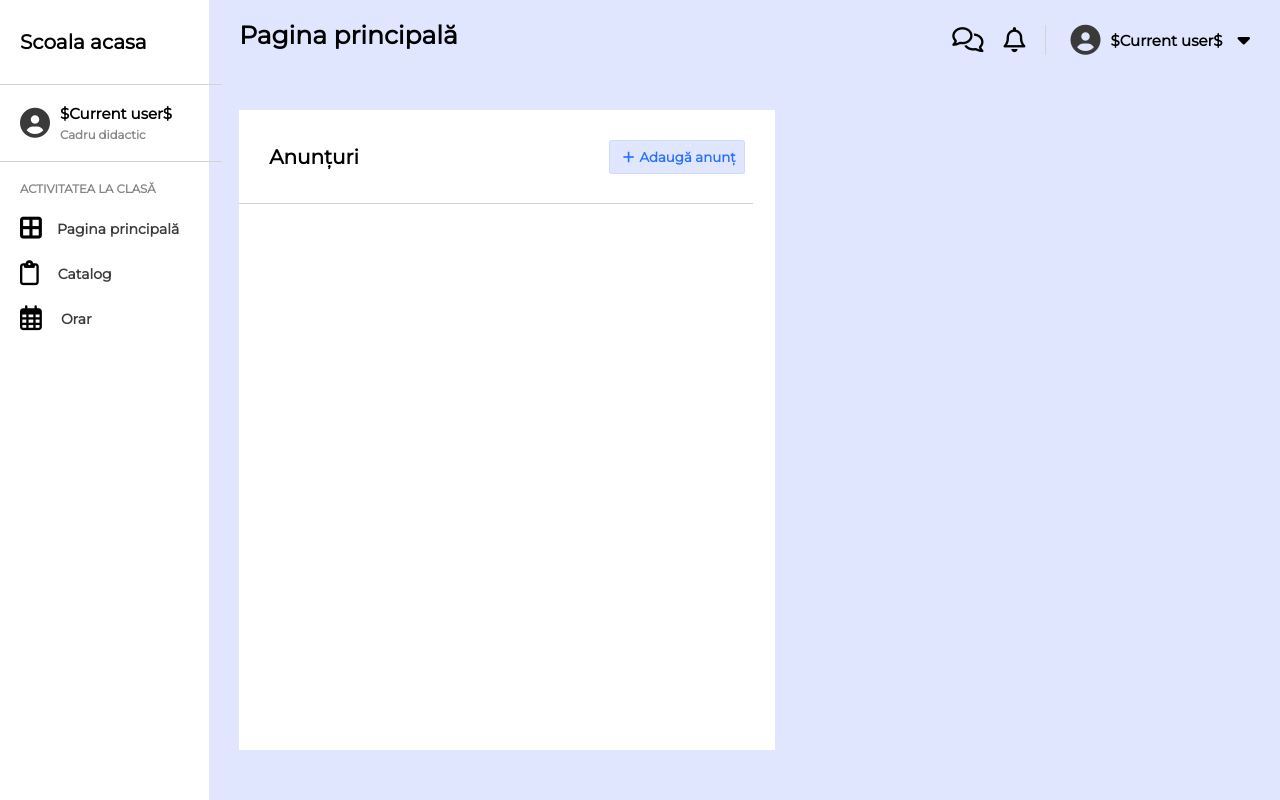
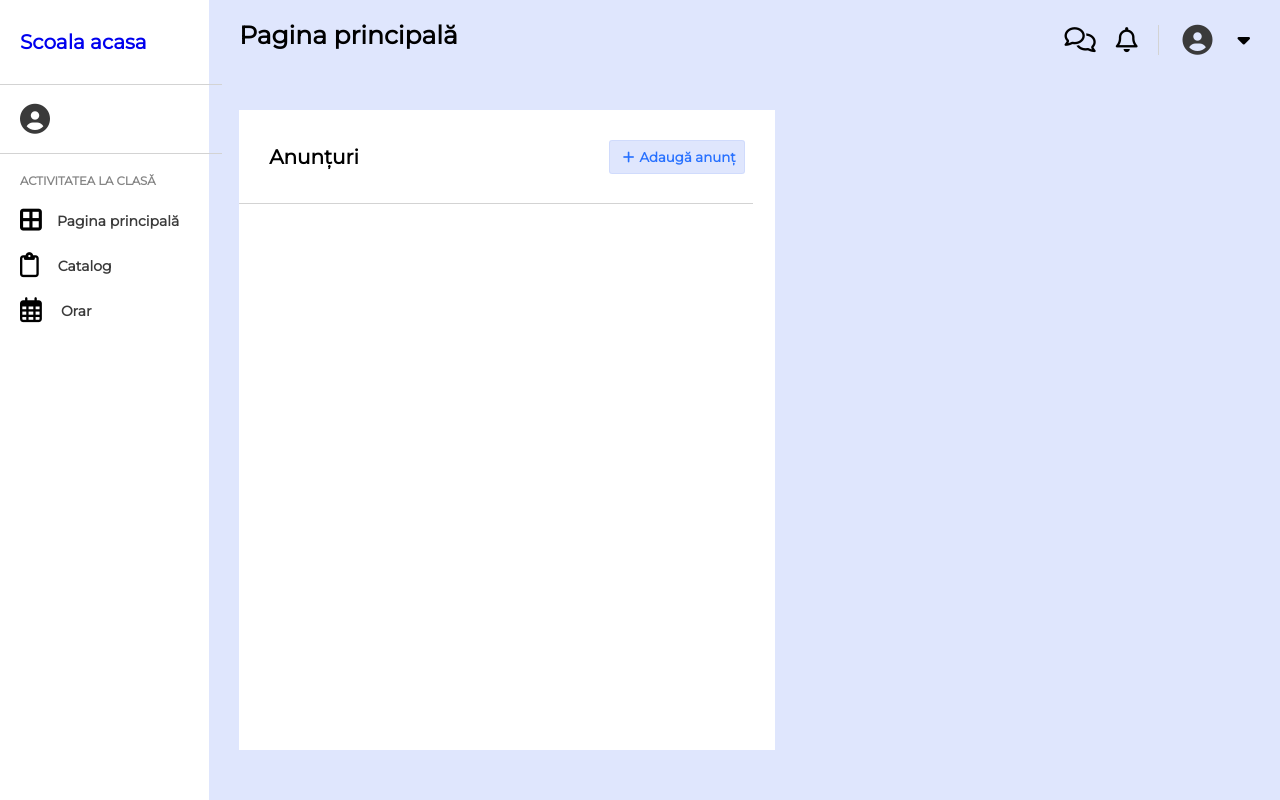
Before and after one commit to ispasvalentin22/scoala-acasa, a React (Create React App) app in the folder client/: page /dashboard in a window 1280 px wide. Built offline with nearby package versions, Linux system fonts and the light colour scheme.

Commit message:
pass currentUser from dashboard to childs comp and render it

```diff
--- a/client/src/components/dashboard-announcements/dashboard-announcements.component.jsx
+++ b/client/src/components/dashboard-announcements/dashboard-announcements.component.jsx
@@ -1,6 +1,6 @@
 import React from 'react';
 
-const DashboardAnnouncements = () => {
+const DashboardAnnouncements = ({ currentUser }) => {
   return (
     <div className="dashboard-wrapper">
       <div className="dashboard__main">
@@ -11,7 +11,7 @@ const DashboardAnnouncements = () => {
             <i class="far fa-bell"></i>
             <div className="currentuser-header-info">
               <i class="fas fa-user-circle"></i>
-              <h2>$Current user$</h2>
+              <h2>{ currentUser.name }</h2>
               <i class="fas fa-caret-down"></i>
             </div>
           </div>
--- a/client/src/components/dashboard-menu/dashboard-menu.component.jsx
+++ b/client/src/components/dashboard-menu/dashboard-menu.component.jsx
@@ -1,14 +1,14 @@
 import React from 'react';
 
-const DashboardMenu = () => {
+const DashboardMenu = ({ currentUser }) => {
   return (
     <section className="sidemenu">
-        <h2 className="sidemenu__logo">Scoala acasa</h2>
+        <a href="/"><h2 className="sidemenu__logo">Scoala acasa</h2></a>
         <div className="currentuser">
           <i class="fas fa-user-circle"></i>
           <div className="currentuser__details">
-            <h2>$Current user$</h2>
-            <h3>Cadru didactic</h3>
+            <h2>{ currentUser.name }</h2>
+            <h3>{ currentUser.role }</h3>
           </div>
         </div>
         <div className="class-activity">
--- a/client/src/pages/dashboard/dashboard.component.jsx
+++ b/client/src/pages/dashboard/dashboard.component.jsx
@@ -8,7 +8,7 @@ import DashboardMenu from '../../components/dashboard-menu/dashboard-menu.compon
 import DashboardAnnouncements from '../../components/dashboard-announcements/dashboard-announcements.component';
 
 const Dashboard = () => {
-  useSelector((state) => state.user);
+  let currentUser = useSelector((state) => state.user);
   const dispatch = useDispatch();
 
   useEffect(() => {
@@ -20,9 +20,9 @@ const Dashboard = () => {
 
   return (
     <div className="dashboard-container">
-      <DashboardMenu />
+      <DashboardMenu currentUser={currentUser} />
         <Switch>
-          <Route path="/dashboard" exact component={() => <DashboardAnnouncements /> } />
+          <Route path="/dashboard" exact component={() => <DashboardAnnouncements currentUser={currentUser} /> } />
         </Switch>
     </div>
   );
--- a/client/src/redux/user/user.actions.js
+++ b/client/src/redux/user/user.actions.js
@@ -79,8 +79,9 @@ export const getUserInfo = () => async (dispatch) => {
       dispatch({
         type: USER_GET_INFO,
         payload: {
-          name: response.data.user.name,
-          email: response.data.user.email,
+          name: response.data.name,
+          email: response.data.email,
+          role: response.data.role,
         }
       });
     }
--- a/client/src/redux/user/user.reducer.js
+++ b/client/src/redux/user/user.reducer.js
@@ -33,6 +33,7 @@ const userReducer = (state = INITIAL_STATE, action) => {
       return {
         ...state,
         name: action.payload.name,
+        role: action.payload.role,
         email: action.payload.email,
       };
 
```
